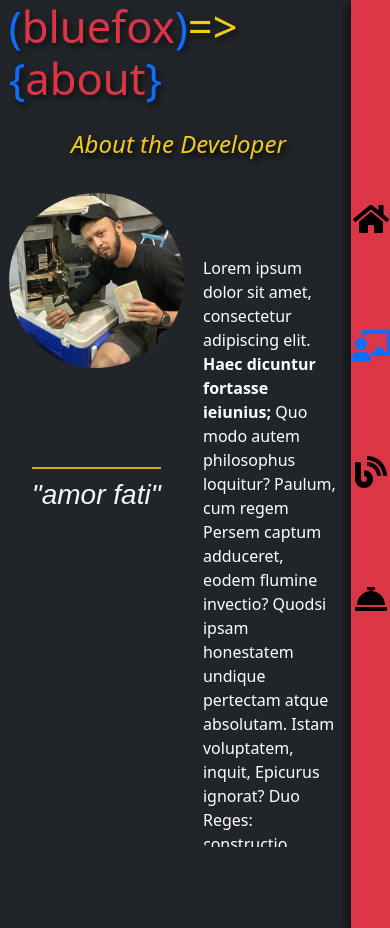
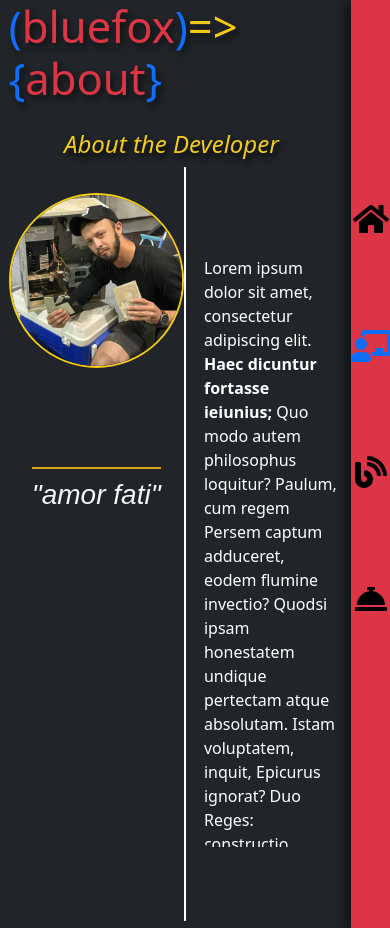
Before and after one commit to bluefoxbandido/bluefoxblog, a React app: page /about in a window 390 px wide. Built offline with nearby package versions, Linux system fonts and the light colour scheme.

Commit message:
styling changes. need to fix media queries

```diff
--- a/src/styles/_about.scss
+++ b/src/styles/_about.scss
@@ -9,7 +9,7 @@
     h6 {
         display: flex;
         align-self: flex-end;
-        padding-right: 20%;
+        padding-right: 22.08%;
         padding-left: 1%;
         padding-top: 5%;
         color: rgba(242,203,25,255);
@@ -45,8 +45,9 @@
         display: flex;
         flex-direction: column;
         align-content: center;
-        height: 100%;
+        height: 99%;
         width: 100%;
+        border-right: 2px solid white;
 
         .avatar {
             display: flex;
@@ -58,6 +59,7 @@
                 height: 175px;
                 margin-top: 15%;
                 border-radius: 100rem;
+                border: 2px solid rgba(242,203,25,255);
             }
         }
 
```
